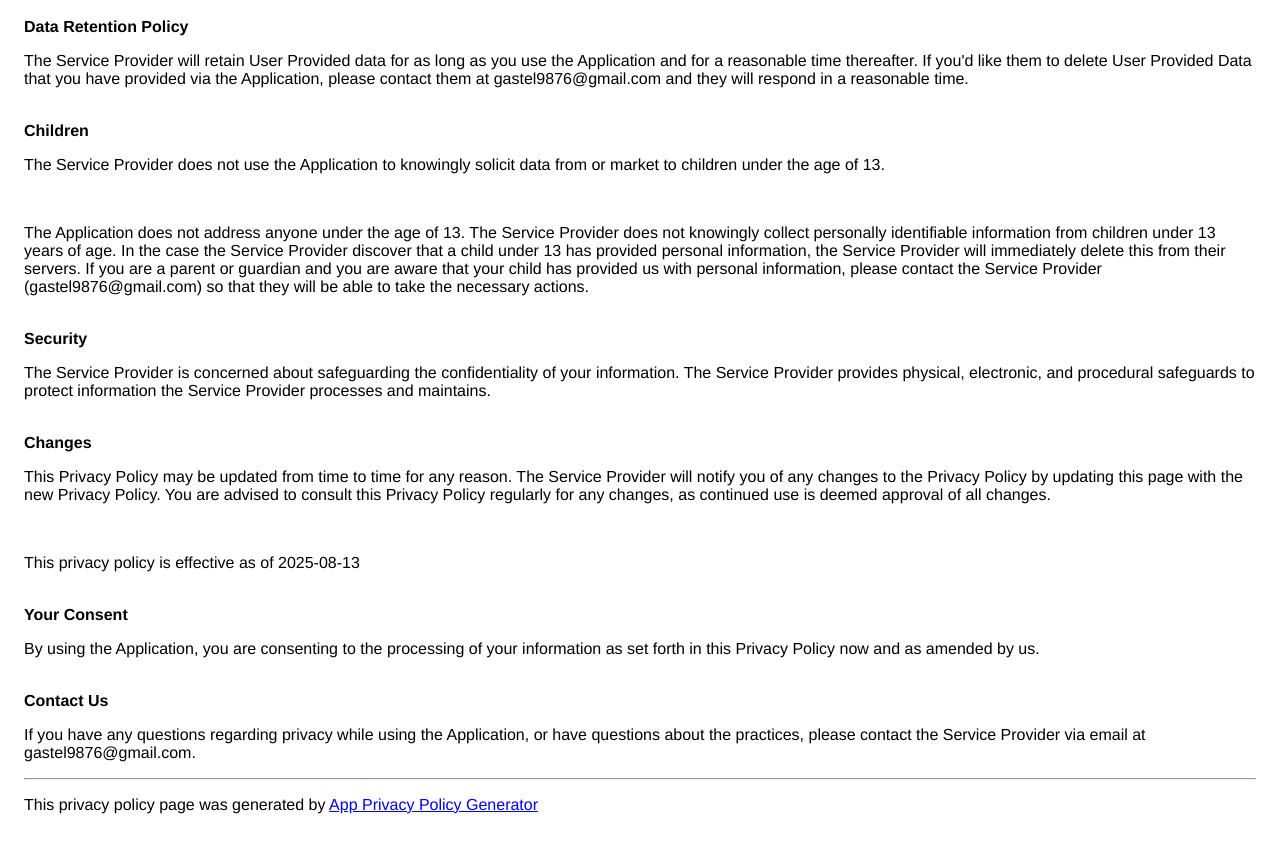
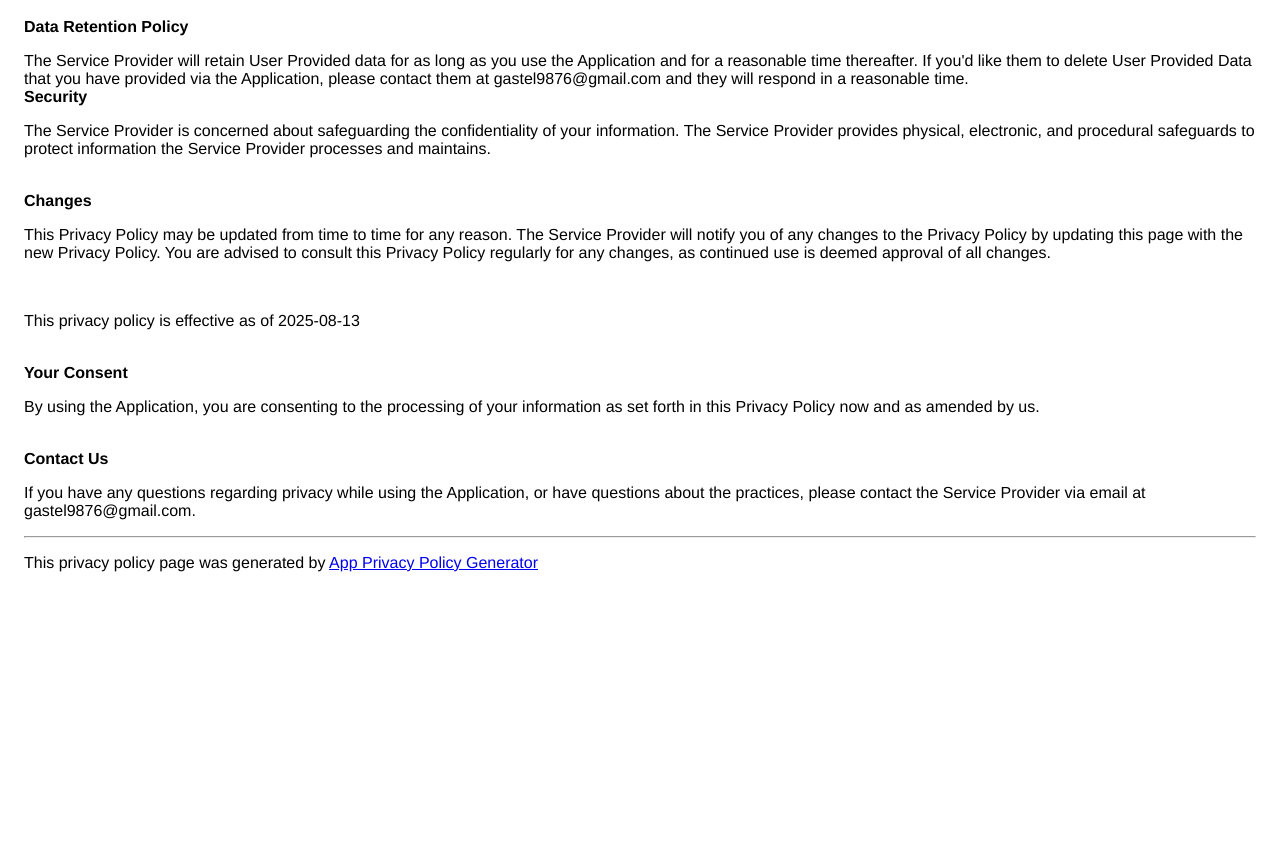
Before and after one commit to k9123/gastel, a plain HTML site: page index.html in a window 1280 px wide. Shown: the part 1080-1932 px from the top of the page. After the commit the page ends 1692 px from the top, so only its background shows below. Drawn offline with Linux system fonts and the light colour scheme.

Commit message:
Update index.html

```diff
--- a/index.html
+++ b/index.html
@@ -75,16 +75,7 @@
     network.</p><br><strong>Data Retention Policy</strong>
   <p>The Service Provider will retain User Provided data for as long as you use the Application and for a reasonable
     time thereafter. If you'd like them to delete User Provided Data that you have provided via the Application, please
-    contact them at gastel9876@gmail.com and they will respond in a reasonable time.</p><br><strong>Children</strong>
-  <p>The Service Provider does not use the Application to knowingly solicit data from or market to children under the
-    age of 13.</p>
-  <div><br>
-    <p>The Application does not address anyone under the age of 13. The Service Provider does not knowingly collect
-      personally identifiable information from children under 13 years of age. In the case the Service Provider discover
-      that a child under 13 has provided personal information, the Service Provider will immediately delete this from
-      their servers. If you are a parent or guardian and you are aware that your child has provided us with personal
-      information, please contact the Service Provider (gastel9876@gmail.com) so that they will be able to take the
-      necessary actions.</p>
+    contact them at gastel9876@gmail.com and they will respond in a reasonable time.
   </div><!----><br><strong>Security</strong>
   <p>The Service Provider is concerned about safeguarding the confidentiality of your information. The Service Provider
     provides physical, electronic, and procedural safeguards to protect information the Service Provider processes and
```
